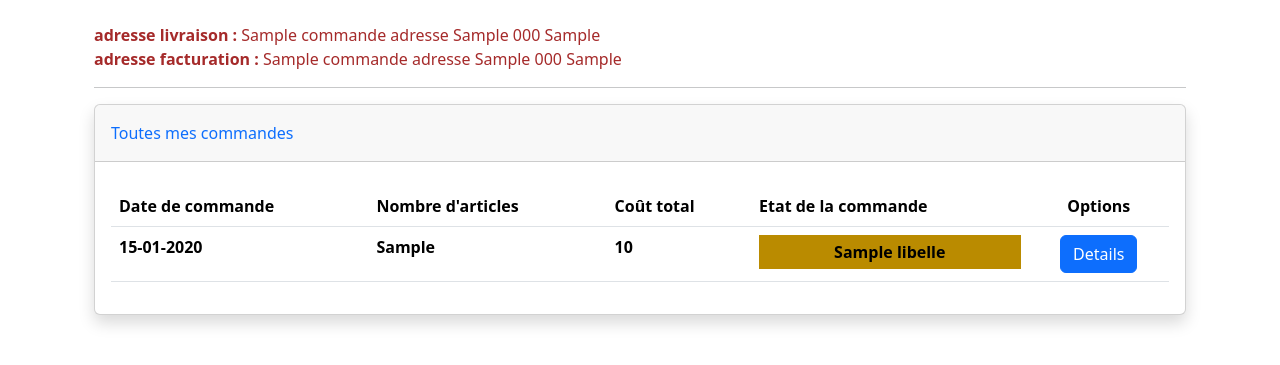
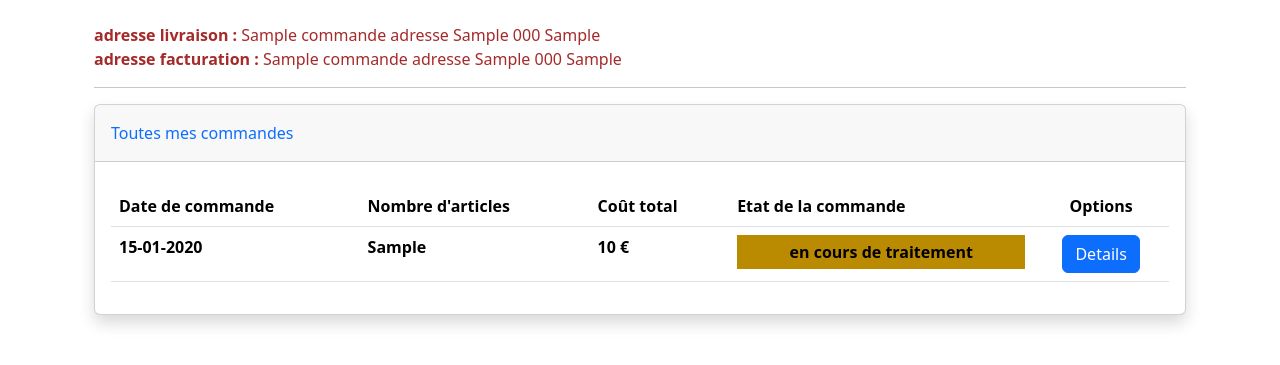
Before and after one commit to Pierrick-B/sae345, a Flask app: template templates/client/commandes/show.html in a window 1280 px wide. Shown: the part 213-578 px from the top of the page. Run offline with Flask 3, Linux system fonts and the light colour scheme; the template is opened without the code that fills it: most values are stand-ins (such as "Sample title", 1, 10 or a date in 2020); some libraries are stand-ins or nearby versions.

```diff
--- a/templates/client/commandes/show.html
+++ b/templates/client/commandes/show.html
@@ -68,14 +68,14 @@
                                 <td>{{ commande.date_achat.strftime('%d-%m-%Y') }}</td>
                                 <td> {{ commande.nbr_articles }} </td>
                                 <td>
-                                    {{ commande.cout_total }}
+                                    {{ commande.cout_total }} €
                                 </td>
                                 <td style="text-align: center;">
                                     {% if commande.etat_id == 1 %} <div style="background-color: #ba8b00; padding: 5px;">
-                                     {{ commande.libelle }}
+                                      en cours de traitement
                                     </div>
                                     {% else %} <div style="background-color: #34ce57; padding: 5px;">
-                                        {{ commande.libelle }} </div>
+                                        expédié  </div>
                                     {% endif %}
                                 </td>
                                 <td style="text-align: center;">
```
Also changed, not shown: controllers/client_commande.py (+4 -3 lines).
